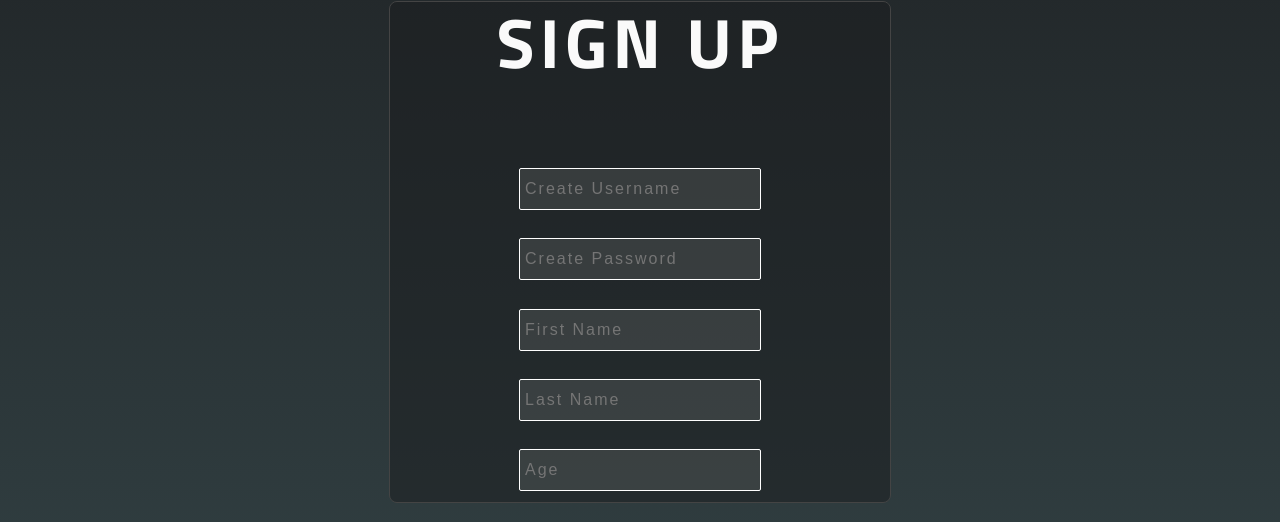
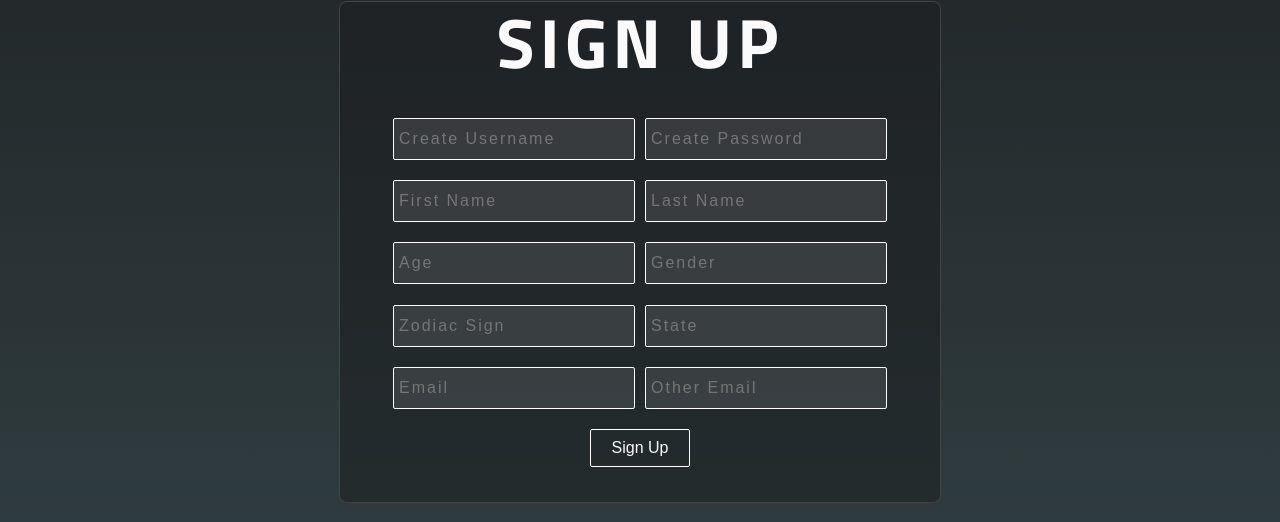
Before and after one commit to Zaidwerd/RobotRivalry, a React app: page /login in a window 1280 px wide. Shown: the part 371-893 px from the top of the page. Built offline with nearby package versions, Linux system fonts and the light colour scheme; the HTML template or start-up script is replaced by a standard one.

Commit message:
sign up pages w/ rows

```diff
--- a/src/components/App/Login/LogIn.css
+++ b/src/components/App/Login/LogIn.css
@@ -1,10 +1,10 @@
 body {
-	background-color: blue;
+	background-color: #1b1c1e;
 	background-image: url(futurama_bg.jpg);
 	background-repeat: no-repeat;
 	background-size: cover;
 	background: linear-gradient(180deg, #1b1c1e, #4c6a6e);
-	background-size: 400% 400%;
+	background-size: 200% 200%;
 	font-family: 'Oswald', sans-serif;
 /*  background: #1b1c1e;
     background: -webkit-linear-gradient(#1b1c1e, #3b595d);
@@ -163,7 +163,7 @@ a {
 	font-weight: lighter;
 }
 a:hover {
-	color: #6e8c8f;
+	color: #7f9d9f;
 	font-weight: normal;
 	font-size: 14px;
 }
@@ -183,7 +183,7 @@ a:hover {
 	color: #4c6a6e;
 	font-size: 12px;
 	font-weight: lighter;
-	line-height: 20px;
+	/*line-height: 50px;*/
 }
 
 /*
--- a/src/components/App/SignUp/SignUp.css
+++ b/src/components/App/SignUp/SignUp.css
@@ -1,25 +1,27 @@
 body {
-	background-color: blue;
+	background-color: #1b1c1e;
 	background-image: url(futurama_bg.jpg);
 	background-repeat: no-repeat;
-	background-size: cover;
+/*	background-size: cover;*/
 	background: linear-gradient(180deg, #1b1c1e, #4c6a6e);
 	background-size: 200% 200%;
 	font-family: 'Oswald', sans-serif;
-
+	/*overflow: scroll;*/
 	/*what is making page static?*/
 	background-attachment: initial;
 }
 
 
 #container {
-
+	/*background-size: 200% 200%;*/
+	height: 200%;
+	overflow: scroll;
 }
 
 .formBox {
 	background-color: rgba(27,28,30,0.5);
 	align-self: center;
-	width: 500px;
+	width: 600px;
 	height: 500px;
 	display: flex;
 	flex-direction: column;
@@ -28,7 +30,7 @@ body {
 	margin: 60px auto;
 	border-radius: 8px;
 	border: 1px solid #444444;
-	overflow: scroll;
+	/*overflow: scroll;*/
 	animation: shwoop .3s ease-in-out;
   	transform: scaleY(1);
 }
@@ -44,12 +46,15 @@ body {
 }
 
 
-.inputContainer {
+.signup-inputContainer {
 	display: flex;
-	flex-direction: column;
-	align-items: center;
+	flex-direction: row;
+	flex-wrap: wrap;
+	justify-content: center;
 	margin: 30px;
-	padding: 50px;
+	padding: 0px;
+	height: 800px;
+	width: 600px;
 }
 
 .user {
@@ -335,6 +340,41 @@ body {
 }
 
 
+
+.other-email {
+	width: 230px;
+	height: 30px;
+	border: 1px solid white;
+	border-radius: 2px;
+	padding: 5px;
+	margin: 10px;
+	letter-spacing: 2px;
+	font-size: 16px;
+	margin: 5px;
+	font-weight: lighter;
+	color: #555555;
+	background-color: rgba(255,255,255,0.1);
+	transition: background-color 0.2s ease-out,
+          		color 0.2s ease-out,
+          		letter-spacing 0.1s ease-out;
+}
+.other-email:hover {
+	color: #FFFFFF;
+	background-color: rgba(255,255,255,0.3);
+	letter-spacing: 5px;
+	transition: background-color 0.3s ease-out,
+              	color 0.5s ease-out,
+              	letter-spacing 0.2s ease-out;
+}
+.other-email:focus {
+	background-color: rgba(255,255,255,0.3);
+	color: #FFFFFF;
+	letter-spacing: 5px;
+}
+
+
+
+
 button {
 	width: 100px;
 	height: 38px;
@@ -350,6 +390,8 @@ button {
 	margin-bottom: 50px;
 	background: transparent;
 	border: 1px solid white;
+
+	align-self: center;
 
 	transition: background-color 0.3s ease-out,
           		color 0.2s ease-out,
--- a/src/components/App/SignUp/SignUp.jsx
+++ b/src/components/App/SignUp/SignUp.jsx
@@ -22,7 +22,7 @@ export default class Signup extends Component {
             <h1>SIGN UP</h1>
           </div>
 
-        <div className="inputContainer">
+        <div className="signup-inputContainer">
           <input
             className="user"
             type="text"
@@ -95,8 +95,16 @@ export default class Signup extends Component {
             onChange={this.props.updateFormEmail}
           />
           <br/>
+          <input
+            className="other-email"
+            type="text"
+            placeholder="Other Email"
+            value={this.props.userFormEmail}
+            onChange={this.props.updateFormEmail}
+          />
+          <br/>
           <button onClick={this.props.handleFormSubmit}>Sign Up</button>
-          <br/>
+
         </div>
       </div>
       </div>
```
